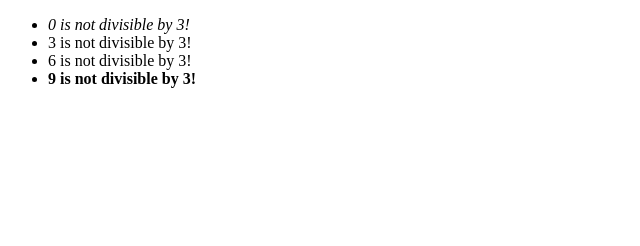
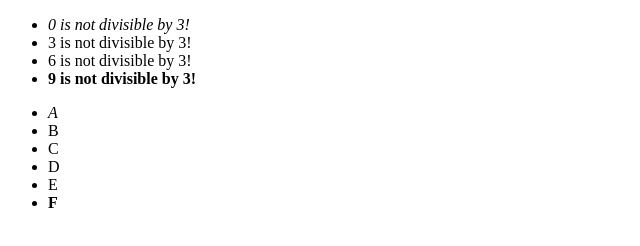
Before and after one commit to dgcollier/Angular-Test, a plain HTML site: page public/template-test.html in a window 1280 px wide. Shown: the whole page, without its empty margins (0-640 px from the left). Drawn offline with Linux system fonts and the light colour scheme.

Commit message:
uppercase filter

```diff
--- a/public/template-test.html
+++ b/public/template-test.html
@@ -13,6 +13,12 @@
 		</li>
 	</ul>
 
+	<ul>
+		<li ng-repeat="letter in ['A', 'B', 'C', 'D', 'E', 'F']">
+			{{ letter | uppercase }}
+		</li>
+	</ul>
+
 	<script type="text/javascript" src="/js/templateTest.js"></script>
 </body>
 </html>
```
